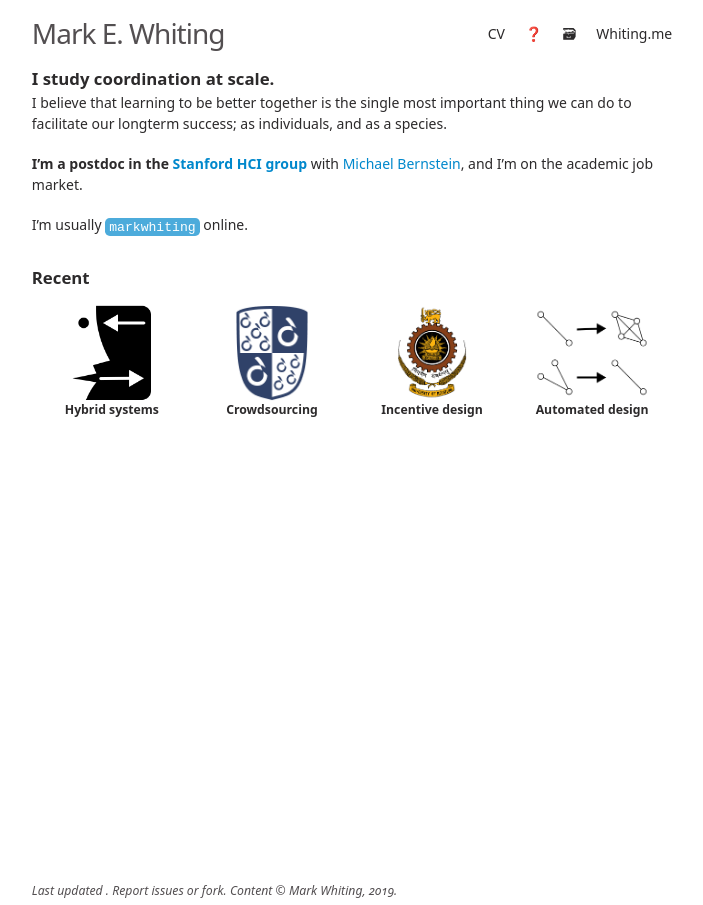
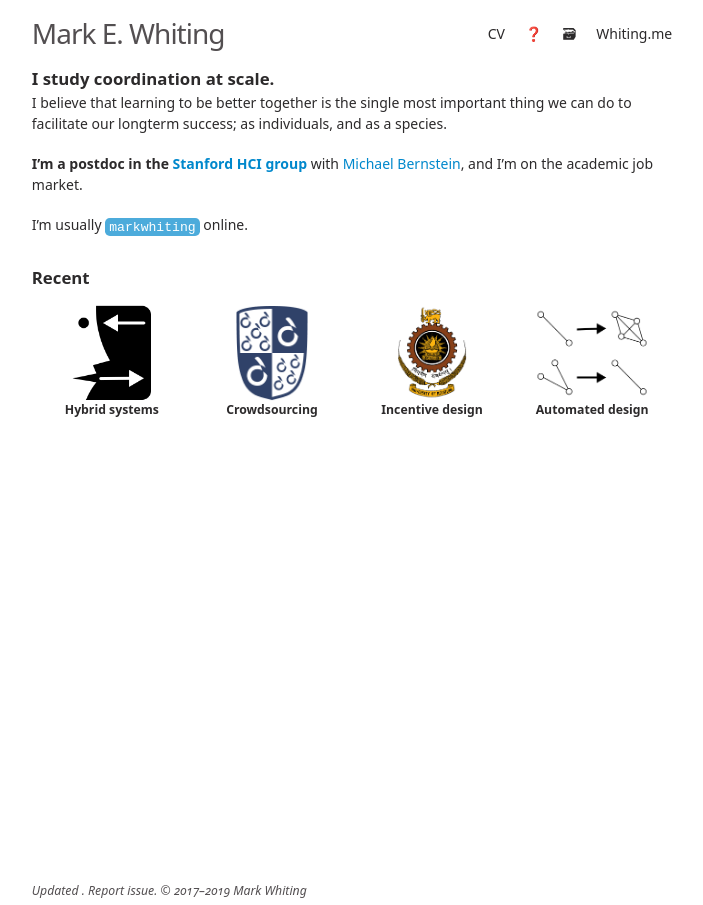
Before and after one commit to markwhiting/Whiting.me, a Jekyll site: the page built from index.md, in a window 1280 px wide. Shown: the whole page, without its empty margins (288-991 px from the left). Built offline with Jekyll 4.4.1, drawn with Linux system fonts in a browser that asks for light colours.

Commit message:
Updated footer

```diff
--- a/_includes/footer.html
+++ b/_includes/footer.html
@@ -2,8 +2,8 @@
   <data class="u-url" href="{{ "/" | relative_url }}"></data>
 
   <div class="wrapper note light clean noPrint">
-    Last updated <span class="upDate"></span>.
-    <a href="https://github.com/markwhiting/Whiting.me/issues/new">Report issues</a> or <a href="https://github.com/markwhiting/Whiting.me">fork</a>. Content © <a href="mailto:Mark@Whiting.me">Mark Whiting</a>, {{site.time | date: "%Y"}}.
+    Updated <span class="upDate"></span>.
+    <a href="https://github.com/markwhiting/Whiting.me/issues/new">Report issue</a>. ©  2017–{{site.time | date: "%Y"}} <a href="mailto:Mark@Whiting.me">Mark Whiting</a>
     <!-- <h2 class="footer-heading">{{ site.title | escape }}</h2>
 
     <div class="footer-col-wrapper">
```
